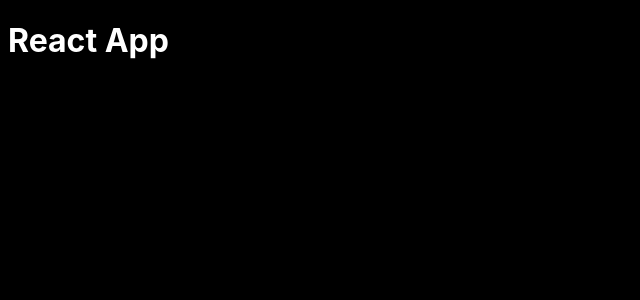
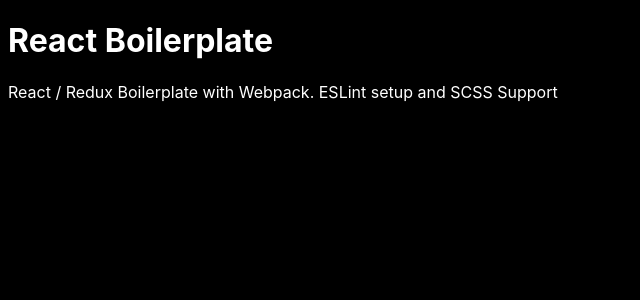
Before and after one commit to akarpas/react-redux-boilerplate, a React app: page / in a window 1280 px wide. Shown: the top 300 px of the page, without its empty margins (0-640 px from the left). Built offline with nearby package versions, Linux system fonts and the light colour scheme.

Commit message:
chore: update main app content and css

```diff
--- a/src/components/App.js
+++ b/src/components/App.js
@@ -2,6 +2,11 @@
 
 import style from './App.scss';
 
-const App = () => <h1 className={style.header}>React App</h1>;
+const App = () => (
+  <div className={style.wrapper}>
+    <h1 className={style.header}>React Boilerplate</h1>
+    <p>React / Redux Boilerplate with Webpack. ESLint setup and SCSS Support</p>
+  </div>
+);
 
 export default App;
--- a/src/components/App.scss
+++ b/src/components/App.scss
@@ -1 +1,11 @@
-.header { color: red };
+.wrapper {
+  display: flex;
+  flex-flow: column;
+  justify-content: center;
+  align-items: center;
+  margin-top: 3rem;
+}
+
+.header {
+  color: white
+};
```
